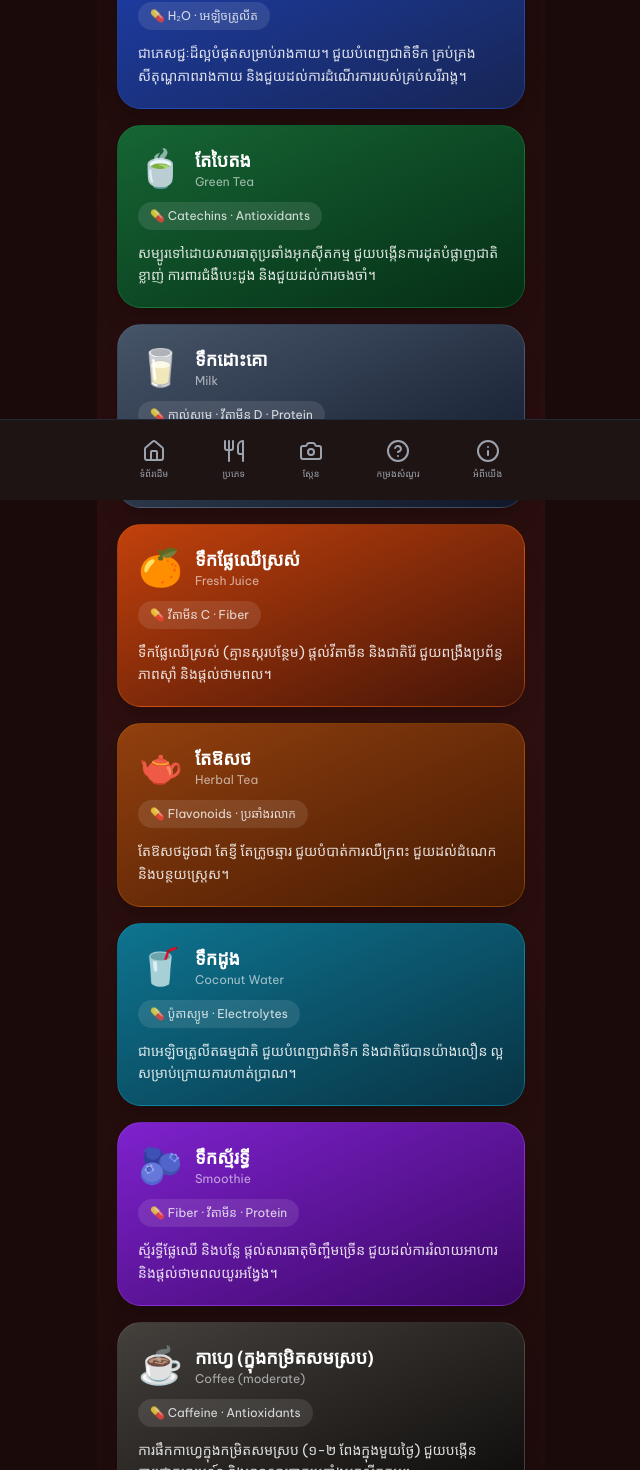
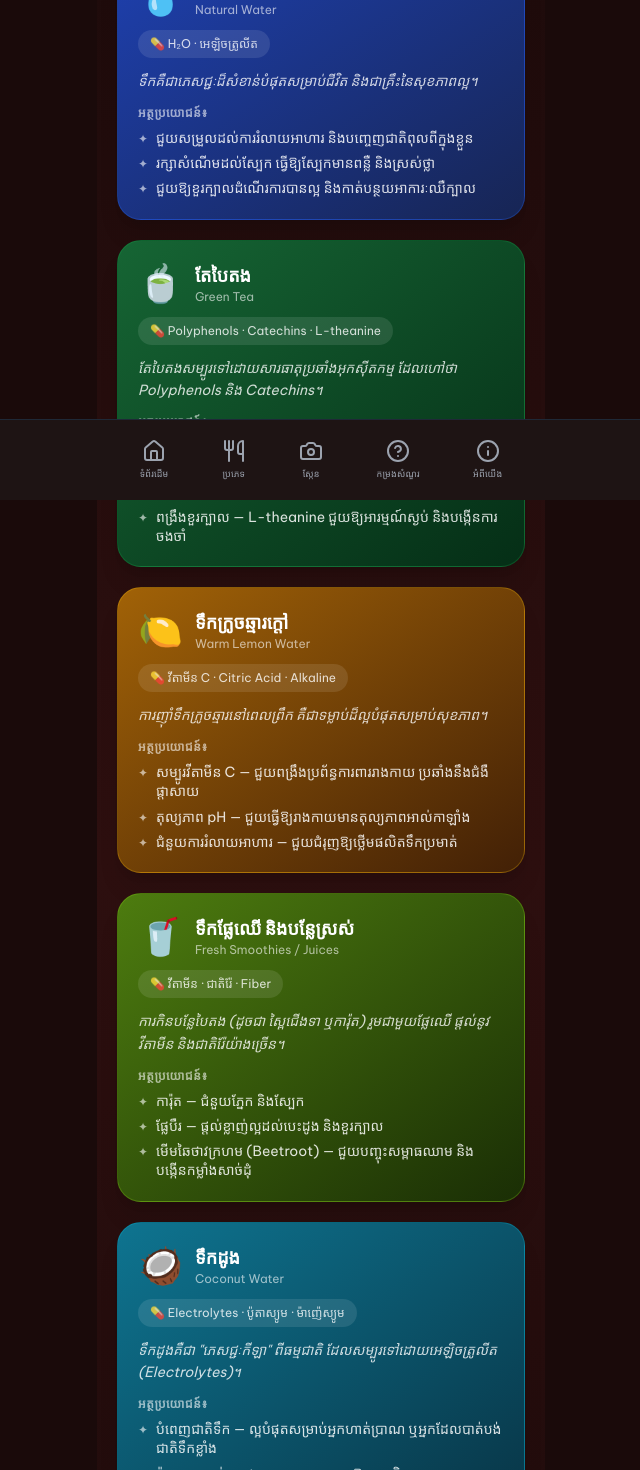
Before and after one commit to kanikachantha87-boop/sek, a Next.js app: page /type/drink/healthy in a window 1280 px wide. Shown: the part 300-1770 px from the top of the page, without its empty margins (319-959 px from the left). Built offline with nearby package versions, Linux system fonts and the light colour scheme.

Commit message:
feat: update healthy drink page with detailed content

```diff
--- a/app/type/drink/healthy/page.tsx
+++ b/app/type/drink/healthy/page.tsx
@@ -4,14 +4,90 @@ import { useRouter } from 'next/navigation'
 import { ArrowLeft } from 'lucide-react'
 
 const drinks = [
-    { emoji: '💧', name: 'ទឹកស្អាត', sub: 'Water', color: 'from-blue-800 to-blue-950', border: 'border-blue-600/30', nutrients: 'H₂O · អេឡិចត្រូលីត', content: 'ជាភេសជ្ជៈដ៏ល្អបំផុតសម្រាប់រាងកាយ។ ជួយបំពេញជាតិទឹក គ្រប់គ្រងសីតុណ្ហភាពរាងកាយ និងជួយដល់ការដំណើរការរបស់គ្រប់សរីរាង្គ។' },
-    { emoji: '🍵', name: 'តែបៃតង', sub: 'Green Tea', color: 'from-green-800 to-green-950', border: 'border-green-600/30', nutrients: 'Catechins · Antioxidants', content: 'សម្បូរទៅដោយសារធាតុប្រឆាំងអុកស៊ីតកម្ម ជួយបង្កើនការដុតបំផ្លាញជាតិខ្លាញ់ ការពារជំងឺបេះដូង និងជួយដល់ការចងចាំ។' },
-    { emoji: '🥛', name: 'ទឹកដោះគោ', sub: 'Milk', color: 'from-slate-600 to-slate-900', border: 'border-slate-500/30', nutrients: 'កាល់ស្យូម · វីតាមីន D · Protein', content: 'ជាប្រភពកាល់ស្យូម និងវីតាមីន D ដ៏ល្អ ជួយពង្រឹងឆ្អឹង និងធ្មេញ ល្អសម្រាប់កុមារដែលកំពុងលូតលាស់។' },
-    { emoji: '🍊', name: 'ទឹកផ្លែឈើស្រស់', sub: 'Fresh Juice', color: 'from-orange-700 to-orange-950', border: 'border-orange-500/30', nutrients: 'វីតាមីន C · Fiber', content: 'ទឹកផ្លែឈើស្រស់ (គ្មានស្ករបន្ថែម) ផ្តល់វីតាមីន និងជាតិរ៉ែ ជួយពង្រឹងប្រព័ន្ធភាពស៊ាំ និងផ្តល់ថាមពល។' },
-    { emoji: '🫖', name: 'តែឱសថ', sub: 'Herbal Tea', color: 'from-amber-800 to-amber-950', border: 'border-amber-600/30', nutrients: 'Flavonoids · ប្រឆាំងរលាក', content: 'តែឱសថដូចជា តែខ្ញី តែក្រូចឆ្មារ ជួយបំបាត់ការឈឺក្រពះ ជួយដល់ដំណេក និងបន្ថយស្ត្រេស។' },
-    { emoji: '🥤', name: 'ទឹកដូង', sub: 'Coconut Water', color: 'from-cyan-700 to-cyan-950', border: 'border-cyan-500/30', nutrients: 'ប៉ូតាស្យូម · Electrolytes', content: 'ជាអេឡិចត្រូលីតធម្មជាតិ ជួយបំពេញជាតិទឹក និងជាតិរ៉ែបានយ៉ាងលឿន ល្អសម្រាប់ក្រោយការហាត់ប្រាណ។' },
-    { emoji: '🫐', name: 'ទឹកស្ម័រទ្ធី', sub: 'Smoothie', color: 'from-purple-700 to-purple-950', border: 'border-purple-500/30', nutrients: 'Fiber · វីតាមីន · Protein', content: 'ស្ម័រទ្ធីផ្លែឈើ និងបន្លែ ផ្តល់សារធាតុចិញ្ចឹមច្រើន ជួយដល់ការរំលាយអាហារ និងផ្តល់ថាមពលយូរអង្វែង។' },
-    { emoji: '☕', name: 'កាហ្វេ (ក្នុងកម្រិតសមស្រប)', sub: 'Coffee (moderate)', color: 'from-stone-700 to-stone-950', border: 'border-stone-500/30', nutrients: 'Caffeine · Antioxidants', content: 'ការផឹកកាហ្វេក្នុងកម្រិតសមស្រប (១-២ ពែងក្នុងមួយថ្ងៃ) ជួយបង្កើនការផ្តោតអារម្មណ៍ និងមានសារធាតុប្រឆាំងអុកស៊ីតកម្ម។' },
+    {
+        emoji: '💧',
+        name: 'ទឹកស្អាត',
+        sub: 'Natural Water',
+        color: 'from-blue-800 to-blue-950',
+        border: 'border-blue-600/30',
+        nutrients: 'H₂O · អេឡិចត្រូលីត',
+        intro: 'ទឹកគឺជាភេសជ្ជៈដ៏សំខាន់បំផុតសម្រាប់ជីវិត និងជាគ្រឹះនៃសុខភាពល្អ។',
+        benefits: [
+            'ជួយសម្រួលដល់ការរំលាយអាហារ និងបញ្ចេញជាតិពុលពីក្នុងខ្លួន',
+            'រក្សាសំណើមដល់ស្បែក ធ្វើឱ្យស្បែកមានពន្លឺ និងស្រស់ថ្លា',
+            'ជួយឱ្យខួរក្បាលដំណើរការបានល្អ និងកាត់បន្ថយអាការៈឈឺក្បាល',
+        ],
+    },
+    {
+        emoji: '🍵',
+        name: 'តែបៃតង',
+        sub: 'Green Tea',
+        color: 'from-green-800 to-green-950',
+        border: 'border-green-600/30',
+        nutrients: 'Polyphenols · Catechins · L-theanine',
+        intro: 'តែបៃតងសម្បូរទៅដោយសារធាតុប្រឆាំងអុកស៊ីតកម្ម ដែលហៅថា Polyphenols និង Catechins។',
+        benefits: [
+            'ជួយសម្រកទម្ងន់ — បង្កើនការដុតរំលាយអាហារ (Metabolism)',
+            'ការពារបេះដូង — កាត់បន្ថយកម្រិតកូឡេស្តេរ៉ុលអាក្រក់ និងការពារសរសៃឈាម',
+            'ពង្រឹងខួរក្បាល — L-theanine ជួយឱ្យអារម្មណ៍ស្ងប់ និងបង្កើនការចងចាំ',
+        ],
+    },
+    {
+        emoji: '🍋',
+        name: 'ទឹកក្រូចឆ្មារក្ដៅ',
+        sub: 'Warm Lemon Water',
+        color: 'from-yellow-700 to-yellow-950',
+        border: 'border-yellow-500/30',
+        nutrients: 'វីតាមីន C · Citric Acid · Alkaline',
+        intro: 'ការញ៉ាំទឹកក្រូចឆ្មារនៅពេលព្រឹក គឺជាទម្លាប់ដ៏ល្អបំផុតសម្រាប់សុខភាព។',
+        benefits: [
+            'សម្បូរវីតាមីន C — ជួយពង្រឹងប្រព័ន្ធការពាររាងកាយ ប្រឆាំងនឹងជំងឺផ្តាសាយ',
+            'តុល្យភាព pH — ជួយធ្វើឱ្យរាងកាយមានតុល្យភាពអាល់កាឡាំង',
+            'ជំនួយការរំលាយអាហារ — ជួយជំរុញឱ្យថ្លើមផលិតទឹកប្រមាត់',
+        ],
+    },
+    {
+        emoji: '🥤',
+        name: 'ទឹកផ្លែឈើ និងបន្លែស្រស់',
+        sub: 'Fresh Smoothies / Juices',
+        color: 'from-lime-700 to-lime-950',
+        border: 'border-lime-500/30',
+        nutrients: 'វីតាមីន · ជាតិរ៉ែ · Fiber',
+        intro: 'ការកិនបន្លែបៃតង (ដូចជា ស្ពៃជើងទា ឬការ៉ុត) រួមជាមួយផ្លែឈើ ផ្តល់នូវវីតាមីន និងជាតិរ៉ែយ៉ាងច្រើន។',
+        benefits: [
+            'ការ៉ុត — ជំនួយភ្នែក និងស្បែក',
+            'ផ្លែបឺរ — ផ្តល់ខ្លាញ់ល្អដល់បេះដូង និងខួរក្បាល',
+            'មើមឆៃថាវក្រហម (Beetroot) — ជួយបញ្ចុះសម្ពាធឈាម និងបង្កើនកម្លាំងសាច់ដុំ',
+        ],
+    },
+    {
+        emoji: '🥥',
+        name: 'ទឹកដូង',
+        sub: 'Coconut Water',
+        color: 'from-cyan-700 to-cyan-950',
+        border: 'border-cyan-500/30',
+        nutrients: 'Electrolytes · ប៉ូតាស្យូម · ម៉ាញ៉េស្យូម',
+        intro: 'ទឹកដូងគឺជា "ភេសជ្ជៈកីឡា" ពីធម្មជាតិ ដែលសម្បូរទៅដោយអេឡិចត្រូលីត (Electrolytes)។',
+        benefits: [
+            'បំពេញជាតិទឹក — ល្អបំផុតសម្រាប់អ្នកហាត់ប្រាណ ឬអ្នកដែលបាត់បង់ជាតិទឹកខ្លាំង',
+            'ប៉ូតាស្យូមខ្ពស់ — ជួយរក្សាសម្ពាធឈាមឱ្យមានស្ថិរភាព',
+            'ការពារបញ្ហាក្រកដុំសាច់ដុំ',
+        ],
+    },
+    {
+        emoji: '🫖',
+        name: 'ទឹកខ្ញី',
+        sub: 'Ginger Tea',
+        color: 'from-amber-700 to-amber-950',
+        border: 'border-amber-500/30',
+        nutrients: 'Gingerol · ប្រឆាំងរលាក · ប្រឆាំងចង្អោរ',
+        intro: 'ខ្ញីគឺជាឱសថបុរាណដែលមានប្រសិទ្ធភាពខ្ពស់សម្រាប់បញ្ហាក្នុងពោះ។',
+        benefits: [
+            'កាត់បន្ថយការចង្អោរ — ល្អសម្រាប់អ្នកពុលឡាន ឬស្ត្រីមានផ្ទៃពោះ',
+            'ប្រឆាំងការរលាក — ជួយកាត់បន្ថយការឈឺចាប់សន្លាក់ និងសាច់ដុំ',
+            'ជំនួយក្រពះ — បំបាត់ការហើមពោះ និងខ្យល់ក្នុងពោះ',
+        ],
+    },
 ]
 
 export default function HealthyDrinkPage() {
@@ -28,11 +104,12 @@ export default function HealthyDrinkPage() {
                 </div>
             </header>
 
-            <main className="px-5 py-6 space-y-4">
+            <main className="px-5 py-6 space-y-5">
                 <div className="text-center py-2">
                     <div className="text-5xl mb-2">💧</div>
                     <p className="text-coral text-xs tracking-widest font-body font-bold mb-1">ល្អសម្រាប់សុខភាព</p>
                     <h2 className="text-2xl font-headline font-bold">ភេសជ្ជៈជំនួយសុខភាព</h2>
+                    <p className="text-gray-400 font-body text-sm mt-1">ភេសជ្ជៈ ៦ ប្រភេទដែលល្អបំផុត</p>
                 </div>
 
                 {drinks.map((d, i) => (
@@ -47,7 +124,16 @@ export default function HealthyDrinkPage() {
                         <div className="bg-white/10 rounded-2xl px-3 py-1.5 inline-block mb-3">
                             <p className="text-white/80 text-xs font-body">💊 {d.nutrients}</p>
                         </div>
-                        <p className="font-body text-sm text-white/85 leading-relaxed">{d.content}</p>
+                        <p className="font-body text-sm text-white/80 leading-relaxed mb-3 italic">{d.intro}</p>
+                        <div className="space-y-1.5">
+                            <p className="text-white/60 text-xs font-body font-bold tracking-wider mb-2">អត្ថប្រយោជន៍៖</p>
+                            {d.benefits.map((b, j) => (
+                                <div key={j} className="flex items-start gap-2">
+                                    <span className="text-white/60 mt-0.5 flex-shrink-0 text-xs">✦</span>
+                                    <p className="font-body text-sm text-white/85 leading-snug">{b}</p>
+                                </div>
+                            ))}
+                        </div>
                     </div>
                 ))}
             </main>
```
